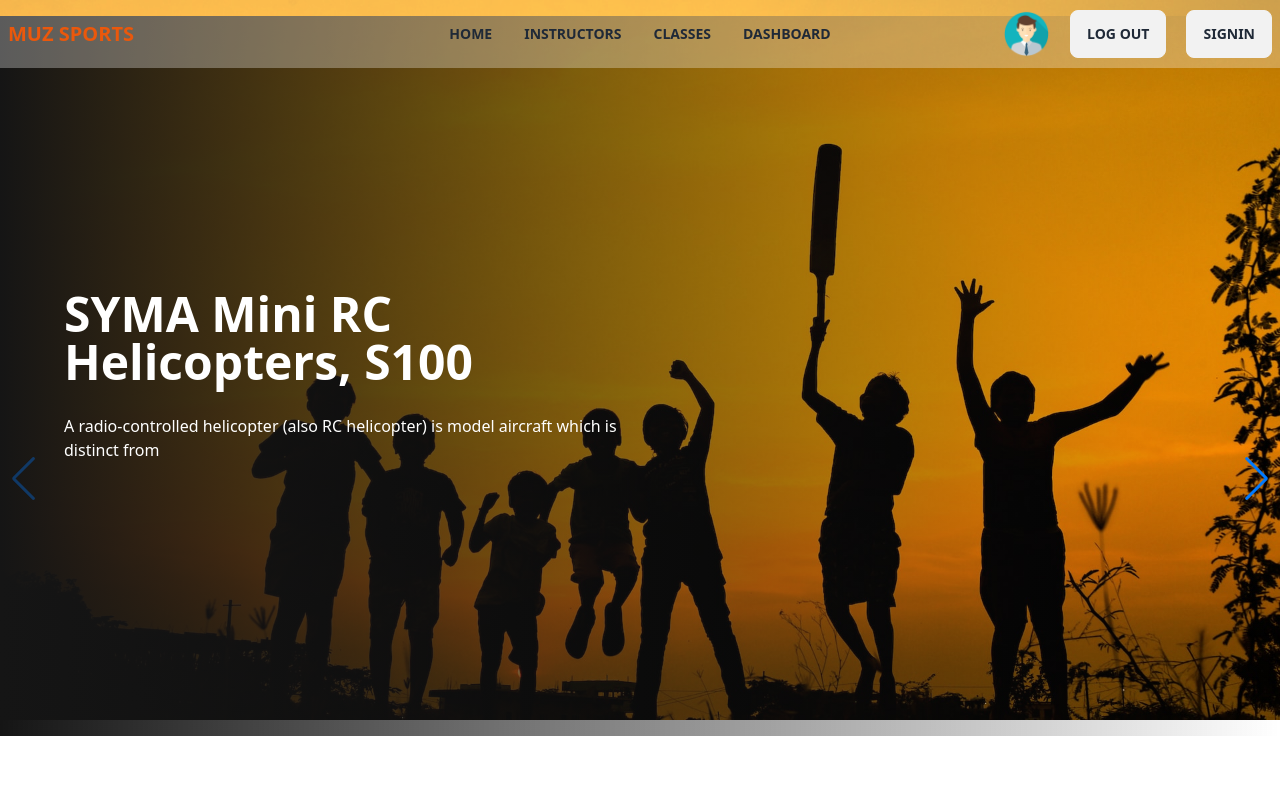
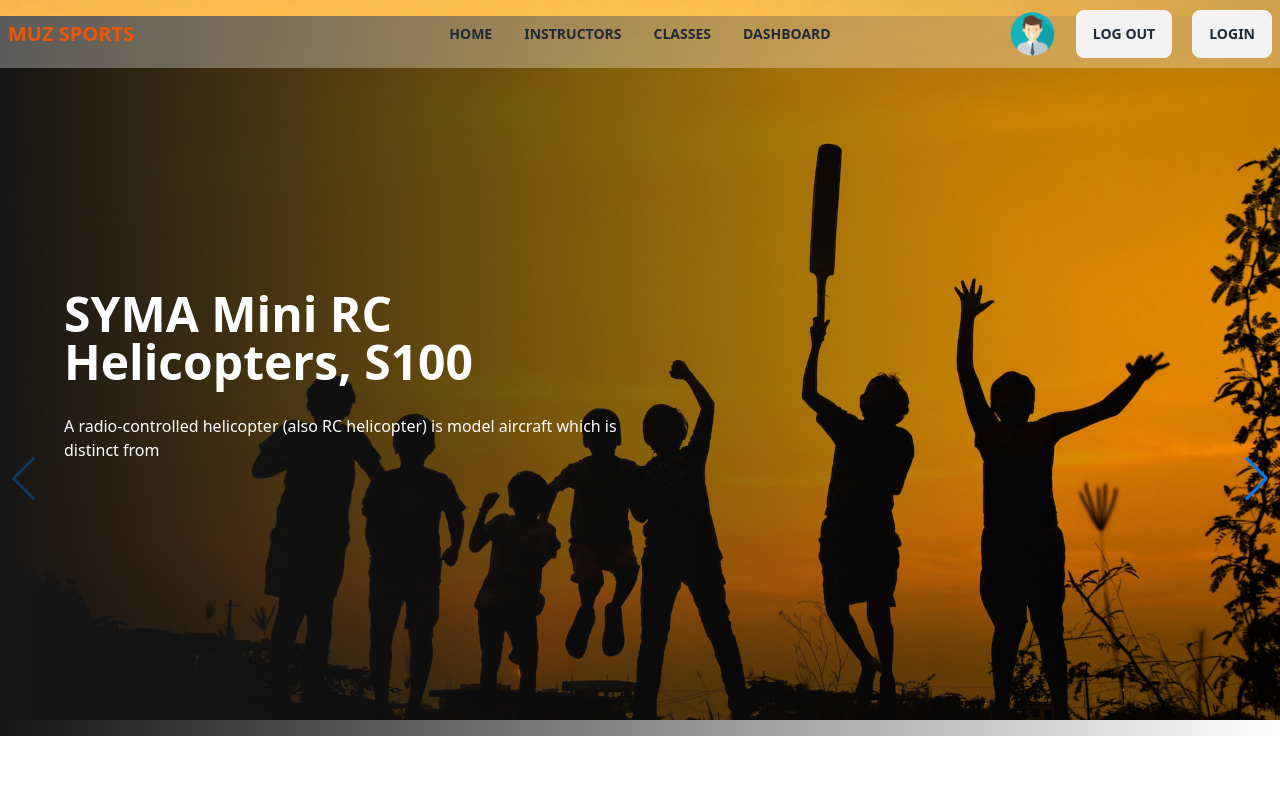
Before and after one commit to mahmud123064/muz-sports-client, a React (Vite) app: page / in a window 1280 px wide. Shown: the top 800 px of the page. Built offline with nearby package versions, Linux system fonts and the light colour scheme; no server answers.

Commit message:
helmate installed

```diff
--- a/index.html
+++ b/index.html
@@ -2,7 +2,7 @@
 <html lang="en">
   <head>
     <meta charset="UTF-8" />
-    <link rel="icon" type="image/svg+xml" href="/vite.svg" />
+    <link rel="icon" type="image/svg+xml" href="/vite.png" />
     <meta name="viewport" content="width=device-width, initial-scale=1.0" />
     <title>MUZ SPORTS</title>
   </head>
--- a/package.json
+++ b/package.json
@@ -11,11 +11,13 @@
   },
   "dependencies": {
     "@egjs/react-flicking": "^4.10.9",
+    "firebase": "^9.22.1",
     "localforage": "^1.10.0",
     "match-sorter": "^6.3.1",
     "react": "^18.2.0",
     "react-awesome-slider": "^4.1.0",
     "react-dom": "^18.2.0",
+    "react-helmet-async": "^1.3.0",
     "react-hook-form": "^7.44.3",
     "react-router-dom": "^6.12.0",
     "sort-by": "^1.2.0",
--- a/src/Pages/Login/Login.jsx
+++ b/src/Pages/Login/Login.jsx
@@ -1,8 +1,32 @@
 import { Link } from 'react-router-dom';
 import login_img from '../../../public/login_img.jpg'
+import { useForm } from 'react-hook-form';
+import { useContext } from 'react';
+import { AuthContext } from '../../Providers/AuthProvider';
+import { Helmet } from 'react-helmet-async';
+
+
 const Login = () => {
+
+    const { register, handleSubmit, reset, formState: { errors } } = useForm();
+
+    const {signIn} = useContext(AuthContext)
+
+    const onSubmit = data => {
+        signIn(data.email, data.password)
+        .then(result => {
+            const user = result.user;
+            console.log(user);
+        })
+    }
+
+    console.log("example");
+
     return (
         <div className='mb-12'>
+            <Helmet>
+                <title> MUZ SPORTS | login</title>
+            </Helmet>
             <div className="hero min-h-screen bg-base-200">
 
                 <div>
@@ -11,25 +35,43 @@ const Login = () => {
 
                         <div className="card flex-shrink-0 md:w-1/2 max-w-sm shadow-2xl bg-base-100 ms-8">
                             <div className="card-body">
-                                <form>
+
+                                <form onSubmit={handleSubmit(onSubmit)}>
+
                                     <div className="form-control">
                                         <label className="label">
                                             <span className="label-text">Email</span>
                                         </label>
-                                        <input type="text" placeholder="email" className="input input-bordered" />
+                                        <input type="email" name='email'
+                                            {...register("email", { required: true })}
+                                            placeholder="email" className="input input-bordered" />
                                     </div>
+
                                     <div className="form-control">
                                         <label className="label">
                                             <span className="label-text">Password</span>
                                         </label>
-                                        <input type="text" placeholder="password" className="input input-bordered" />
+                                        <input type="password" {...register("password",
+                                            {
+                                                required: true,
+                                                minLength: 6,
+                                                maxLength: 20,
+                                                pattern: /(?=.*[A-Z])(?=.*[!@#$&*])(?=.*[0-9])(?=.*[a-z].*)/
+                                            })} name="password" placeholder="password" className="input input-bordered" />
+                                        {errors.password && <span className="text-red-500">Password  is required</span>}
+
+                                        {errors.password?.type === 'minLength' && <p role="alert">Password must have 6 characters</p>}
+
+                                        {errors.password?.type === 'maxLength' && <p role="alert">Password must have less than 20 characters</p>}
+
+                                        {errors.password?.type === 'pattern' && <p role="alert">Password must have one lower case one upper case, one number and one special character</p>}
 
                                     </div>
                                     <div className="form-control mt-6">
-                                        <button className="btn btn-primary">Login</button>
+                                        <input className="btn btn-primary" type="submit" value="Login" />
                                     </div>
                                 </form>
-                                <p className='text-center'>Do not have an Account?<span className='text-red-500 '><Link to = '/signup'> Please Register</Link></span></p>
+                                <p className='text-center'>Do not have an Account?<span className='text-red-500 '><Link to='/signup'> Please Register</Link></span></p>
 
                                 <div className="divider">OR</div>
 
--- a/src/Pages/Shared/Navbar/Navbar.jsx
+++ b/src/Pages/Shared/Navbar/Navbar.jsx
@@ -34,7 +34,7 @@ const Navbar = () => {
                 <div className="navbar-end gap-5">
                     <img className="rounded-full w-12 " src = {dummyImg} alt="" />
                     <Link className="btn">Log Out</Link>
-                    <Link to = '/login' className="btn">SignIn</Link>
+                    <Link to = '/login' className="btn">Login</Link>
                 </div>
             </div>
         </>
--- /dev/null
+++ b/src/Providers/AuthProvider.jsx
@@ -0,0 +1,60 @@
+import { createContext, useEffect, useState } from "react";
+import { createUserWithEmailAndPassword, getAuth, onAuthStateChanged, signInWithEmailAndPassword, signOut } from "firebase/auth";
+import { app } from "../firebase/firebase.config";
+
+export const AuthContext = createContext(null)
+const auth = getAuth(app);
+const AuthProvider = ({ children }) => {
+
+    const [user, setUser] = useState(null);
+    const [loading, setLoading] = useState(true);
+
+    // create user with email and password
+
+    const createUser = (email, password) => {
+        setLoading(true)
+        return createUserWithEmailAndPassword(auth, email, password)
+    }
+
+    // Sign In
+
+    const signIn = (email, password) => {
+        setLoading(true);
+        return signInWithEmailAndPassword(email, password);
+    }
+
+    // Log Out
+
+    const logOut = () => {
+        setLoading(true)
+        return signOut(auth)
+    }
+
+    // User auth changed
+    useEffect(() => {
+        const unsubscribe = onAuthStateChanged(auth, currentUser => {
+            setUser(currentUser);
+            console.log("current user", currentUser);
+            setLoading(false);
+        });
+        return () => {
+            return unsubscribe();
+        }
+    }, [])
+
+
+    const authInfo = {
+        user,
+        loading,
+        createUser,
+        signIn,
+        logOut
+    }
+    return (
+        <AuthContext.Provider value={authInfo}>
+            {children}
+        </AuthContext.Provider>
+    );
+};
+
+export default AuthProvider;
--- /dev/null
+++ b/src/firebase/firebase.config.js
@@ -0,0 +1,17 @@
+// Import the functions you need from the SDKs you need
+import { initializeApp } from "firebase/app";
+// TODO: Add SDKs for Firebase products that you want to use
+// https://firebase.google.com/docs/web/setup#available-libraries
+
+// Your web app's Firebase configuration
+const firebaseConfig = {
+  apiKey:import.meta.env.VITE_apiKey,
+  authDomain:import.meta.env.VITE_authDomain,
+  projectId:import.meta.env.VITE_projectId,
+  storageBucket:import.meta.env.VITE_storageBucket,
+  messagingSenderId:import.meta.env.VITE_messagingSenderId,
+  appId:import.meta.env.VITE_appId,
+};
+
+// Initialize Firebase
+export const app = initializeApp(firebaseConfig);
--- a/src/main.jsx
+++ b/src/main.jsx
@@ -6,11 +6,18 @@ import {
   RouterProvider,
 } from "react-router-dom";
 import { router } from './Routes/Routes';
+import AuthProvider from './Providers/AuthProvider';
+import { HelmetProvider } from 'react-helmet-async';
+
 
 ReactDOM.createRoot(document.getElementById('root')).render(
   <React.StrictMode>
-     <div className='max-w-screen-xl mx-auto'>
-     <RouterProvider router={router} />
-     </div>
+    <HelmetProvider>
+      <AuthProvider>
+        <div className='max-w-screen-xl mx-auto'>
+          <RouterProvider router={router} />
+        </div>
+      </AuthProvider>
+    </HelmetProvider>
   </React.StrictMode>,
 )
```
Also changed, not shown: public/vite.png (added), 1 other file (tests, documents, lock files or other folders).
